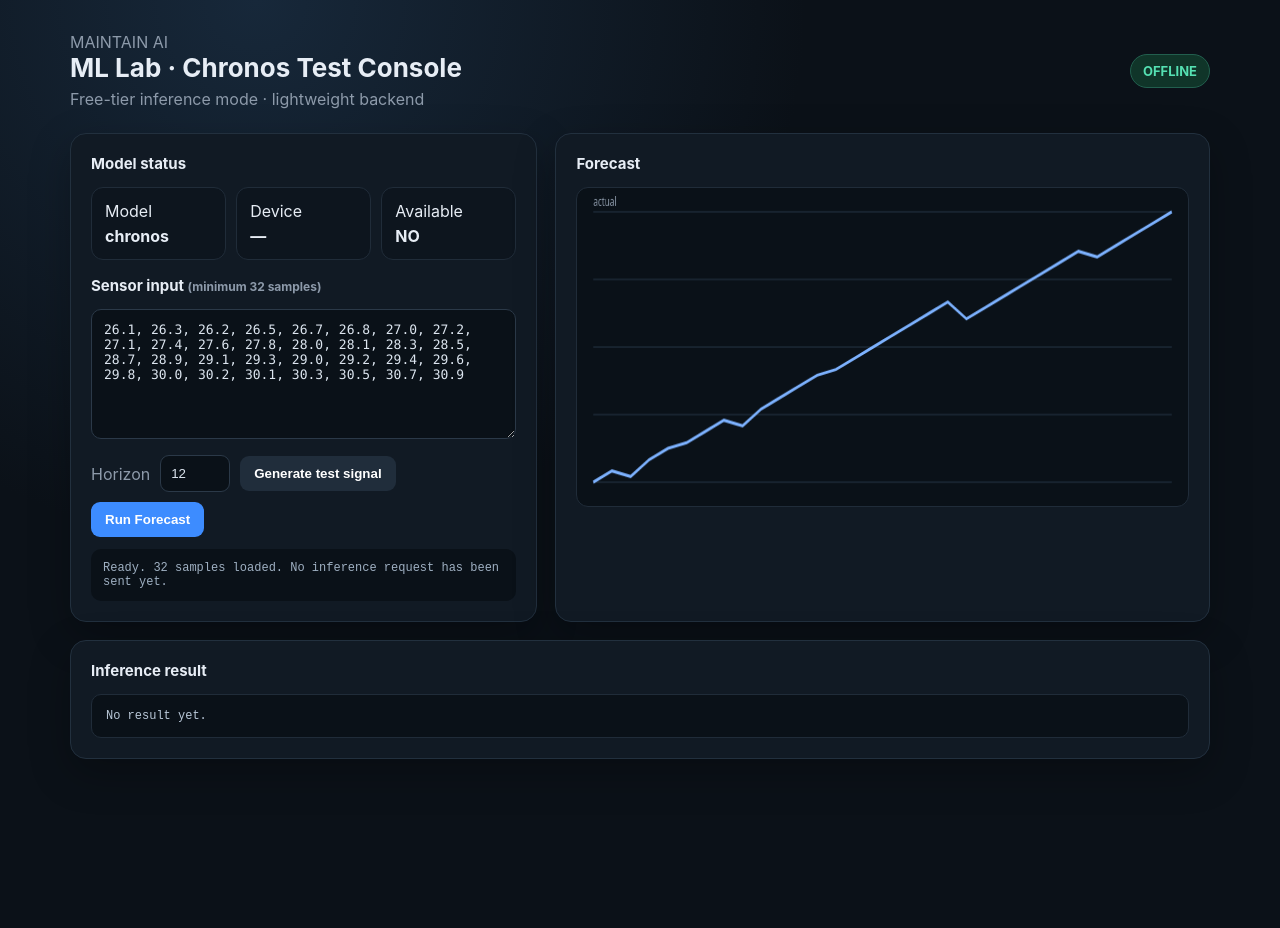
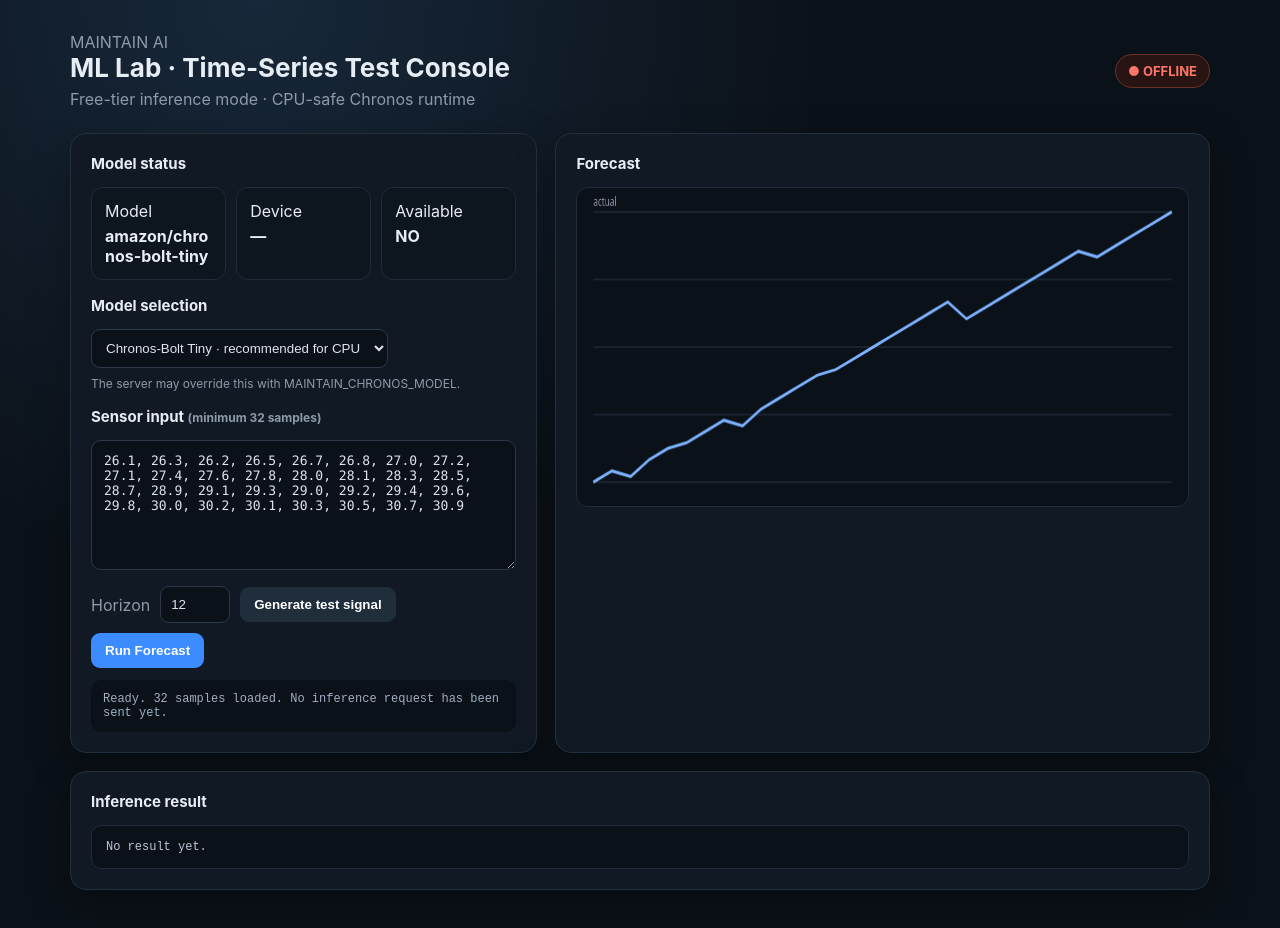
Before and after one commit to jadhavdurvesh/Maintain-AI-ML, a plain HTML site: page app/static/index.html in a window 1280 px wide. Before the commit the page ends 815 px from the top, so only its background shows below. Drawn offline with Linux system fonts and the light colour scheme; no server answers.

Commit message:
fix: align ML lab UI with model API

```diff
--- a/app/static/index.html
+++ b/app/static/index.html
@@ -6,44 +6,45 @@
   <title>MAINTAIN AI — ML Lab</title>
   <style>
     :root{color-scheme:dark;font-family:Inter,system-ui,-apple-system,BlinkMacSystemFont,"Segoe UI",sans-serif;background:#0b1118;color:#e7edf5}
-    *{box-sizing:border-box} body{margin:0;background:radial-gradient(circle at 20% 0%,#17283a 0,#0b1118 42%);min-height:100vh}
+    *{box-sizing:border-box}body{margin:0;background:radial-gradient(circle at 20% 0%,#17283a 0,#0b1118 42%);min-height:100vh}
     .wrap{max-width:1180px;margin:auto;padding:32px 20px 56px}.top{display:flex;justify-content:space-between;gap:20px;align-items:center;margin-bottom:24px}
-    h1{margin:0;font-size:26px}.muted{color:#8d9aaa}.badge{padding:8px 12px;border-radius:999px;border:1px solid #225f4e;background:#103529;color:#55e0b2;font-size:13px;font-weight:700}
+    h1{margin:0;font-size:26px}.muted{color:#8d9aaa}.badge{padding:8px 12px;border-radius:999px;border:1px solid #225f4e;background:#103529;color:#55e0b2;font-size:13px;font-weight:700}.badge.err{border-color:#6b302b;background:#281513;color:#ff766b}
     .grid{display:grid;grid-template-columns:1fr 1.4fr;gap:18px}.card{background:#111a24;border:1px solid #22303e;border-radius:16px;padding:20px;box-shadow:0 14px 40px #0004}.wide{grid-column:1/-1}
-    h2{font-size:15px;margin:0 0 14px}.row{display:flex;gap:10px;align-items:center;flex-wrap:wrap}.stats{display:grid;grid-template-columns:repeat(3,1fr);gap:10px;margin-bottom:16px}.stat{background:#0d151e;border:1px solid #202c39;border-radius:12px;padding:13px}.stat b{display:block;margin-top:5px;font-size:16px}
+    h2{font-size:15px;margin:0 0 14px}.row{display:flex;gap:10px;align-items:center;flex-wrap:wrap}.stats{display:grid;grid-template-columns:repeat(3,1fr);gap:10px;margin-bottom:16px}.stat{background:#0d151e;border:1px solid #202c39;border-radius:12px;padding:13px}.stat b{display:block;margin-top:5px;font-size:16px;overflow-wrap:anywhere}
     textarea{width:100%;min-height:130px;resize:vertical;background:#0a1118;color:#dce5ef;border:1px solid #2b3948;border-radius:10px;padding:12px;font:13px ui-monospace,SFMono-Regular,Consolas,monospace}
-    input{background:#0a1118;color:#dce5ef;border:1px solid #2b3948;border-radius:9px;padding:10px}button{border:0;border-radius:9px;padding:10px 14px;background:#3d8cff;color:white;font-weight:700;cursor:pointer}button.secondary{background:#202d3b}button:disabled{opacity:.5;cursor:wait}
-    canvas{width:100%;height:320px;background:#0a1118;border:1px solid #202c39;border-radius:12px}.status{min-height:44px;background:#0a1118;border-radius:10px;padding:12px;color:#9fb0c2;font-family:ui-monospace,monospace;font-size:12px;white-space:pre-wrap}
-    pre{margin:0;max-height:260px;overflow:auto;background:#0a1118;border:1px solid #202c39;border-radius:10px;padding:14px;color:#b9c8d8;font-size:12px}.ok{color:#55e0b2}.err{color:#ff766b}
+    input,select{background:#0a1118;color:#dce5ef;border:1px solid #2b3948;border-radius:9px;padding:10px}button{border:0;border-radius:9px;padding:10px 14px;background:#3d8cff;color:white;font-weight:700;cursor:pointer}button.secondary{background:#202d3b}button:disabled{opacity:.5;cursor:wait}
+    canvas{width:100%;height:320px;background:#0a1118;border:1px solid #202c39;border-radius:12px}.status{min-height:44px;background:#0a1118;border-radius:10px;padding:12px;color:#9fb0c2;font-family:ui-monospace,monospace;font-size:12px;white-space:pre-wrap}.status.ok{color:#55e0b2}.status.err{color:#ff766b}
+    pre{margin:0;max-height:260px;overflow:auto;background:#0a1118;border:1px solid #202c39;border-radius:10px;padding:14px;color:#b9c8d8;font-size:12px}.hint{font-size:12px;margin-top:8px}
     @media(max-width:850px){.grid{grid-template-columns:1fr}.wide{grid-column:auto}.stats{grid-template-columns:1fr}}
   </style>
 </head>
 <body>
 <div class="wrap">
-  <div class="top"><div><div class="muted">MAINTAIN AI</div><h1>ML Lab · Chronos Test Console</h1><div class="muted" style="margin-top:6px">Free-tier inference mode · lightweight backend</div></div><div id="online" class="badge">Checking service…</div></div>
+  <div class="top"><div><div class="muted">MAINTAIN AI</div><h1>ML Lab · Time-Series Test Console</h1><div class="muted" style="margin-top:6px">Free-tier inference mode · CPU-safe Chronos runtime</div></div><div id="online" class="badge">Checking service…</div></div>
   <div class="grid">
     <section class="card">
       <h2>Model status</h2>
       <div class="stats"><div class="stat">Model<b id="model">—</b></div><div class="stat">Device<b id="device">—</b></div><div class="stat">Available<b id="available">—</b></div></div>
-      <h2>Sensor input <span class="muted" style="font-size:12px">(minimum 32 samples)</span></h2>
+      <h2>Model selection</h2>
+      <div class="row"><select id="modelSelect" aria-label="Chronos model"><option value="amazon/chronos-bolt-tiny">Chronos-Bolt Tiny · recommended for CPU</option><option value="amazon/chronos-t5-tiny">Chronos-T5 Tiny</option><option value="amazon/chronos-2">Chronos-2 · heavier</option></select></div>
+      <div class="hint muted">The server may override this with MAINTAIN_CHRONOS_MODEL.</div>
+      <h2 style="margin-top:16px">Sensor input <span class="muted" style="font-size:12px">(minimum 32 samples)</span></h2>
       <textarea id="values" aria-label="Sensor input">26.1, 26.3, 26.2, 26.5, 26.7, 26.8, 27.0, 27.2, 27.1, 27.4, 27.6, 27.8, 28.0, 28.1, 28.3, 28.5, 28.7, 28.9, 29.1, 29.3, 29.0, 29.2, 29.4, 29.6, 29.8, 30.0, 30.2, 30.1, 30.3, 30.5, 30.7, 30.9</textarea>
-      <div class="row" style="margin-top:12px"><label class="muted">Horizon</label><input id="horizon" type="number" min="1" max="48" value="12"/><button class="secondary" id="sample">Generate test signal</button><button id="run">Run Forecast</button></div>
+      <div class="row" style="margin-top:12px"><label class="muted">Horizon</label><input id="horizon" type="number" min="1" max="64" value="12"/><button class="secondary" id="sample">Generate test signal</button><button id="run">Run Forecast</button></div>
       <div id="status" class="status" style="margin-top:12px">Ready. 32 samples loaded. No inference request has been sent yet.</div>
     </section>
-
     <section class="card"><h2>Forecast</h2><canvas id="chart" width="900" height="320"></canvas></section>
     <section class="card wide"><h2>Inference result</h2><pre id="result">No result yet.</pre></section>
   </div>
 </div>
 <script>
-const $=id=>document.getElementById(id);
-let activeModel='chronos';
+const $=id=>document.getElementById(id);let serverModel='amazon/chronos-bolt-tiny';
 function nums(){return $('values').value.split(/[,\s]+/).map(Number).filter(Number.isFinite)}
 function draw(actual,forecast){const c=$('chart'),x=c.getContext('2d'),w=c.width,h=c.height;x.clearRect(0,0,w,h);const all=actual.concat(forecast);if(!all.length)return;const min=Math.min(...all),max=Math.max(...all),pad=24,range=Math.max(max-min,.001);x.strokeStyle='#263747';x.lineWidth=1;for(let i=0;i<5;i++){let y=pad+(h-pad*2)*i/4;x.beginPath();x.moveTo(pad,y);x.lineTo(w-pad,y);x.stroke()}const px=i=>pad+(w-pad*2)*i/Math.max(all.length-1,1),py=v=>h-pad-(v-min)/range*(h-pad*2);function line(vals,offset){x.beginPath();vals.forEach((v,i)=>{let X=px(i+offset),Y=py(v);i?x.lineTo(X,Y):x.moveTo(X,Y)});x.stroke()}x.lineWidth=3;x.strokeStyle='#7db2ff';line(actual,0);if(forecast.length){x.setLineDash([8,6]);x.strokeStyle='#55e0b2';line([actual.at(-1),...forecast],actual.length-1);x.setLineDash([])}x.fillStyle='#8d9aaa';x.font='12px system-ui';x.fillText('actual',pad,18);if(forecast.length)x.fillText('forecast',pad+70,18)}
 async function readResponse(r){const text=await r.text();if(!text)return {detail:`Server returned HTTP ${r.status} with an empty response.`};try{return JSON.parse(text)}catch{return {detail:`Server returned HTTP ${r.status} with a non-JSON response: ${text.slice(0,500)}`}}}
-async function health(){try{let r=await fetch('/health');let d=await readResponse(r);$('online').textContent=d.status==='ok'?'● ONLINE':'OFFLINE';$('online').className='badge'}catch(e){$('online').textContent='● OFFLINE';$('online').className='badge err'}try{let r=await fetch('/models');let d=await readResponse(r),m=d.models?.chronos||{};activeModel=m.model||'chronos';$('model').textContent=activeModel;$('device').textContent=m.device||'—';$('available').textContent=m.available?'YES':'NO'}catch(e){}}
+async function health(){try{let r=await fetch('/health');let d=await readResponse(r);$('online').textContent=d.status==='ok'?'● ONLINE':'● OFFLINE';$('online').className='badge'+(d.status==='ok'?'':' err')}catch(e){$('online').textContent='● OFFLINE';$('online').className='badge err'}try{let r=await fetch('/models');let d=await readResponse(r),m=d.models?.chronos||{};serverModel=m.model||serverModel;$('model').textContent=serverModel;$('device').textContent=m.device||'—';$('available').textContent=m.available?'YES':'NO';const option=[...$('modelSelect').options].find(o=>o.value===serverModel);if(option)$('modelSelect').value=serverModel}catch(e){$('model').textContent='unavailable'}}
 $('sample').onclick=()=>{let base=25+Math.random()*2,a=Array.from({length:32},(_,i)=>+(base+i*.12+Math.sin(i/2)*.7+(Math.random()-.5)*.25).toFixed(2));$('values').value=a.join(', ');draw(a,[]);$('status').textContent='Generated 32-point test telemetry. Ready to infer.';$('status').className='status'};
-$('run').onclick=async()=>{let values=nums(),h=Number($('horizon').value);if(values.length<32){$('status').textContent=`✕ Need at least 32 samples. You currently have ${values.length}. Use “Generate test signal” or paste a longer series.`;$('status').className='status err';return}if(!Number.isInteger(h)||h<1||h>48){$('status').textContent='✕ Horizon must be a whole number from 1 to 48.';$('status').className='status err';return}$('run').disabled=true;$('status').textContent='Loading lightweight Chronos backend and running inference…';$('status').className='status';const t=performance.now();try{let r=await fetch('/v1/forecast',{method:'POST',headers:{'Content-Type':'application/json'},body:JSON.stringify({model:activeModel,values,horizon:h})});let d=await readResponse(r),ms=(performance.now()-t).toFixed(0);$('result').textContent=JSON.stringify(d,null,2);const forecast=Array.isArray(d.forecast)?d.forecast:[];draw(values,forecast);const detail=forecast.length?`${forecast.length} predictions received`:d.reason||d.detail||'no forecast';$('status').textContent=(r.ok?'✓ ':'✕ ')+r.status+' · '+ms+' ms · '+detail;$('status').className='status '+(r.ok?'ok':'err')}catch(e){$('status').textContent='✕ Request failed: '+e;$('status').className='status err'}finally{$('run').disabled=false}};
+$('run').onclick=async()=>{let values=nums(),h=Number($('horizon').value),model=$('modelSelect').value;if(values.length<32){$('status').textContent=`✕ Need at least 32 samples. You currently have ${values.length}. Use “Generate test signal” or paste a longer series.`;$('status').className='status err';return}if(!Number.isInteger(h)||h<1||h>64){$('status').textContent='✕ Horizon must be a whole number from 1 to 64.';$('status').className='status err';return}$('run').disabled=true;$('status').textContent=`Running ${model} on the server…`;$('status').className='status';const t=performance.now();try{let r=await fetch('/v1/forecast',{method:'POST',headers:{'Content-Type':'application/json'},body:JSON.stringify({model,values,horizon:h})});let d=await readResponse(r),ms=(performance.now()-t).toFixed(0);$('result').textContent=JSON.stringify(d,null,2);const forecast=Array.isArray(d.forecast)?d.forecast:[];draw(values,forecast);const detail=forecast.length?`${forecast.length} predictions received`:d.reason||d.detail||'no forecast';$('status').textContent=(r.ok?'✓ ':'✕ ')+r.status+' · '+ms+' ms · '+detail;$('status').className='status '+(r.ok&&forecast.length?'ok':'err')}catch(e){$('status').textContent='✕ Request failed: '+e;$('status').className='status err'}finally{$('run').disabled=false}};
 health();draw(nums(),[]);
 </script>
 </body>
```
